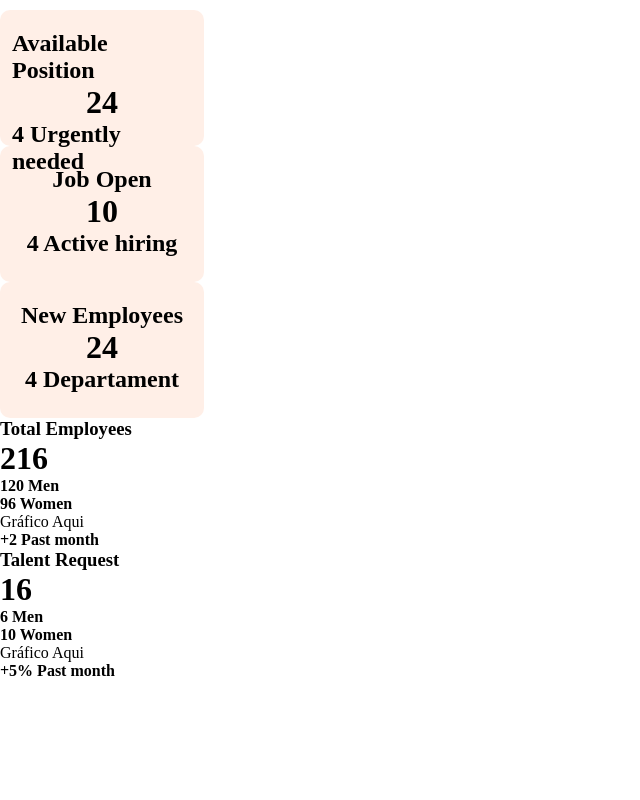
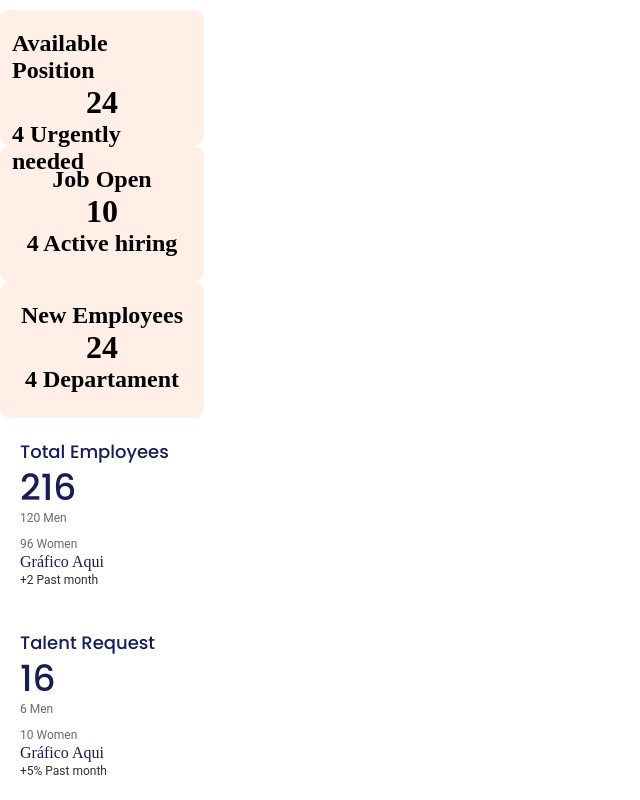
Before and after one commit to samuelleitee/We-HR, a React (Vite) app: page /dashboard in a window 1280 px wide. Shown: the part 790-1590 px from the top of the page, without its empty margins (0-640 px from the left). Before the commit the page ends 1470 px from the top, so only its background shows below. Built offline with nearby package versions, Linux system fonts and the light colour scheme.

Commit message:
style: add stylesheet attributes to InfoCard component
Co-authored-by: PauloBezz <paulo.bezerra2057@gmail.com>

```diff
--- a/src/components/cards/InfoCard/index.jsx
+++ b/src/components/cards/InfoCard/index.jsx
@@ -1,20 +1,23 @@
 import React from "react";
 import styles from "./style.module.css"
 
-export function InfoCard({title, number, men, women, grafico, info}){
+export function InfoCard({ title, number, men, women, grafico, info }) {
 
-    return(
-        <>
-        <div className={styles}>
-            <h3>{title}</h3>
-            <h1>{number}</h1>
-            <h4>{men}</h4>
-            <h4>{women}</h4>
+    return (
+        <div className={styles.container}>
+            <div>
+                <h2 className={styles.title}>{title}</h2>
+                <h1 className={styles.number}>{number}</h1>
+                <div className={styles.sexContainer}>
+                    <span className={styles.men}>{men}</span>
+                    <span className={styles.women}>{women}</span>
+                </div>
+            </div>
+
+            <div>
+                <div>{grafico}</div>
+                <span>{info}</span>
+            </div>
         </div>
-        <div>
-            <div>{grafico}</div>
-            <h4>{info}</h4>
-        </div>
-        </>
     )
 }
--- a/src/components/cards/InfoCard/style.module.css
+++ b/src/components/cards/InfoCard/style.module.css
@@ -0,0 +1,29 @@
+.container {
+    color: var(--tertiary-color);
+    padding: 1.25rem;
+}
+
+.container h1 {
+    font: var(--title-large);
+}
+
+.container h2 {
+    font: var(--title-medium);
+}
+
+.container span {
+    font: var(--body-small);
+    color: var(--secondary-title-color);
+    display: block;
+}
+
+.container .sexContainer .men, .container .sexContainer .women {
+    font: var(--body-small);
+    color: var(--primary-subtitle-color);
+}
+
+.container .sexContainer {
+    display: flex;
+    flex-direction: column;
+    gap: 0.5rem;
+}
```
